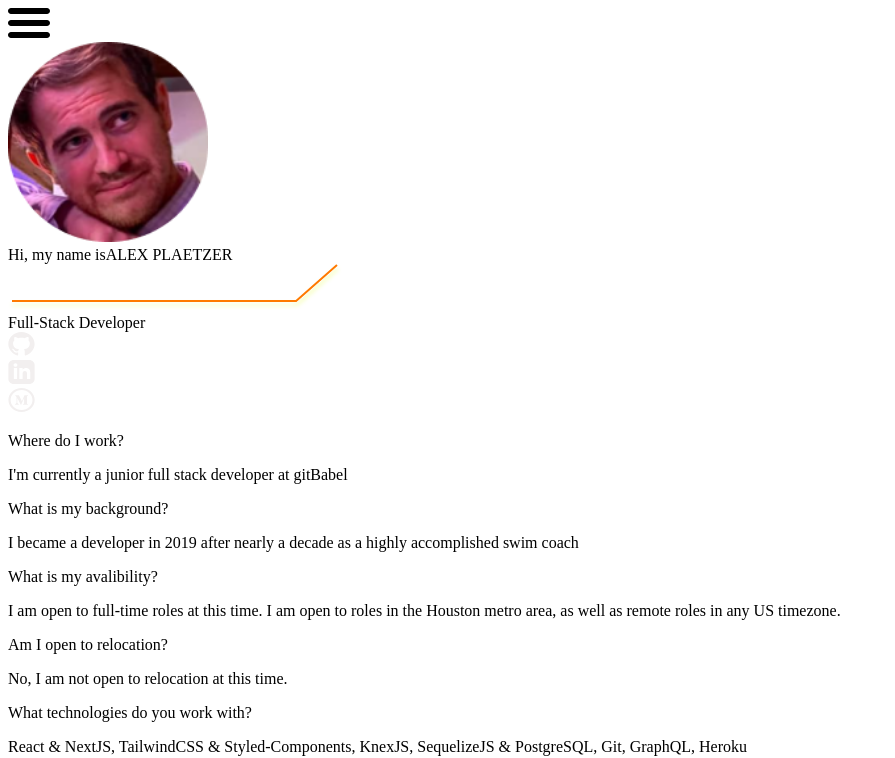
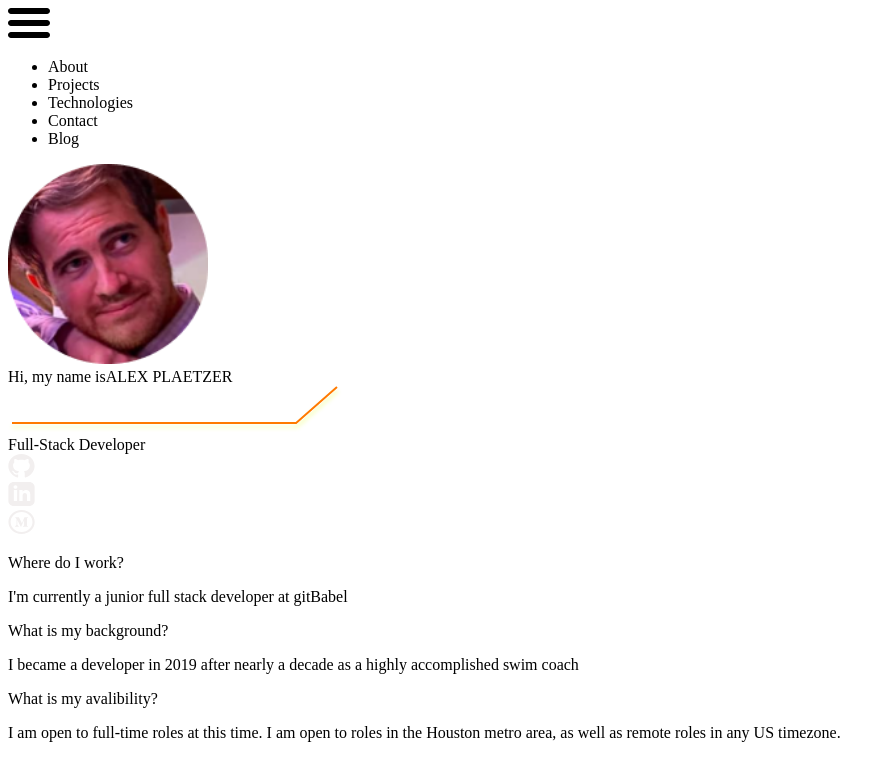
Before and after one commit to plaetzaw/Portfolio, a Next.js app: page / in a window 1280 px wide. Shown: the top 758 px of the page, without its empty margins (0-895 px from the left). Built offline with nearby package versions, Linux system fonts and the light colour scheme.

Commit message:
Navbar working

```diff
--- /dev/null
+++ b/components/atoms/Close.js
@@ -0,0 +1,11 @@
+const Close = () => {
+  return (
+    <svg width='48' height='48' viewBox='0 0 48 48' fill='none' xmlns='http://www.w3.org/2000/svg'>
+      <path d='M46 24C46 29.8348 43.6822 35.4306 39.5564 39.5564C35.4306 43.6822 29.8348 46 24 46C18.1652 46 12.5695 43.6822 8.44365 39.5564C4.31785 35.4306 2 29.8348 2 24C2 18.1652 4.31785 12.5695 8.44365 8.44365C12.5695 4.31785 18.1652 2 24 2C29.8348 2 35.4306 4.31785 39.5564 8.44365C43.6822 12.5695 46 18.1652 46 24V24Z' fill='black' stroke='white' strokeWidth='4' strokeLinecap='round' strokeLinejoin='round' />
+      <path d='M16.2218 16.2218L31.7782 31.7782' stroke='white' strokeWidth='6' strokeLinecap='round' />
+      <path d='M31.7782 16.2218L16.2218 31.7782' stroke='white' strokeWidth='6' strokeLinecap='round' />
+    </svg>
+  )
+}
+
+export default Close
--- a/components/molecules/Navbar.js
+++ b/components/molecules/Navbar.js
@@ -1,9 +1,29 @@
+import Close from '../atoms/Close'
 import Hamburger from '../atoms/Hamburger'
 
-const Navbar = () => {
+const Navbar = (props) => {
+  const handleClick = () => {
+    props.setMobileNav(!props.isOpen)
+  }
+  const closeMobileView = () => { props.setMobileNav(false) }
+
+  // const OpenText = props.isOpen ? 'Open' : 'Closed'
+
+  console.log(props.isOpen)
   return (
     <div className='flex flex-row p-4 bg-[#5F3C92] w-100'>
-      <Hamburger />
+      <div className='md:hidden' onClick={() => handleClick(!props.isOpen)}>
+        {props.isOpen ? <Close /> : <Hamburger />}
+      </div>
+      <div>
+        <ul className={`flex ${props.isOpen ? 'flex-col' : 'hidden'} md:flex flex-row`}>
+          <li className='w-100 bg-pink-500'>About</li>
+          <li className='w-100 bg-pink-500'>Projects</li>
+          <li className='w-100 bg-pink-500'>Technologies</li>
+          <li className='w-100 bg-pink-500'>Contact</li>
+          <li className='w-100 bg-pink-500'>Blog</li>
+        </ul>
+      </div>
     </div>
   )
 }
--- a/components/organisms/AboutMe.js
+++ b/components/organisms/AboutMe.js
@@ -17,11 +17,11 @@ const AboutMe = () => {
     {
       Question: 'Am I open to relocation?',
       Answer: 'No, I am not open to relocation at this time.'
-    },
-    {
-      Question: 'What technologies do you work with?',
-      Answer: 'React & NextJS, TailwindCSS & Styled-Components, KnexJS, SequelizeJS & PostgreSQL, Git, GraphQL, Heroku'
     }
+    // {
+    //   Question: 'What technologies do you work with?',
+    //   Answer: 'React & NextJS, TailwindCSS & Styled-Components, KnexJS, SequelizeJS & PostgreSQL, Git, GraphQL, Heroku'
+    // }
   ]
 
   const QPanel = QArray.map((item, index) => {
--- a/components/organisms/Hero.js
+++ b/components/organisms/Hero.js
@@ -5,11 +5,8 @@ import LinkedIn from '../atoms/LinkedIn'
 import Medium from '../atoms/Medium'
 
 const Hero = () => {
-  const Navigate = () => {
-
-  }
   return (
-    <div className='bg-[#5F3C92] min-h-3/4 flex flex-col items-center justify-center text-center md:flex-row'>
+    <div className='bg-[#5F3C92] pb-8 min-h-3/4 flex flex-col items-center justify-center text-center md:flex-row'>
       <div className='py-4 md:w-1/4'>
         <Image
           src='/AlexHS.png'
--- a/pages/index.js
+++ b/pages/index.js
@@ -1,3 +1,6 @@
+
+import { useEffect, useState } from 'react'
+
 import Head from 'next/head'
 import Navbar from '../components/molecules/Navbar'
 import AboutMe from '../components/organisms/AboutMe'
@@ -5,19 +8,39 @@ import Hero from '../components/organisms/Hero'
 import Projects from '../components/organisms/Projects'
 
 export default function Home () {
+  const [mobileNavOpen, setMobileNav] = useState(false)
+
+  useEffect(() => {
+    // Handler to call on window resize
+    function handleResize () {
+      // At greater than 768 pixel, mutate our mobileNavOpen to false
+      if (window.innerWidth >= 768) {
+        setMobileNav(false)
+      }
+    }
+    // Add event listener
+    window.addEventListener('resize', handleResize)
+    // Call handler right away so state gets updated with initial window size
+    handleResize()
+    // Remove event listener on cleanup
+    return () => window.removeEventListener('resize', handleResize)
+  }, []) // Empty array ensures that effect is only run on mount
+
   return (
     // <div className='flex flex-col items-center justify-center min-h-screen py-2'>
     <div className='bg-[#035263]'>
       <Head>
         <title>Alex Plaetzer Portfolio</title>
-        <link rel='icon' href='/favicon.ico' />
+        <link rel='icon' href='/AlexHS.png' />
       </Head>
 
       <main>
-        <Navbar />
-        <Hero />
-        <AboutMe />
-        <Projects />
+        <Navbar setMobileNav={setMobileNav} isOpen={mobileNavOpen} />
+        <div className={`${mobileNavOpen ? 'hidden' : 'block'}`}>
+          <Hero />
+          <AboutMe />
+          <Projects />
+        </div>
       </main>
 
       {/* <footer className='flex items-center justify-center w-full h-24 border-t'>
```
